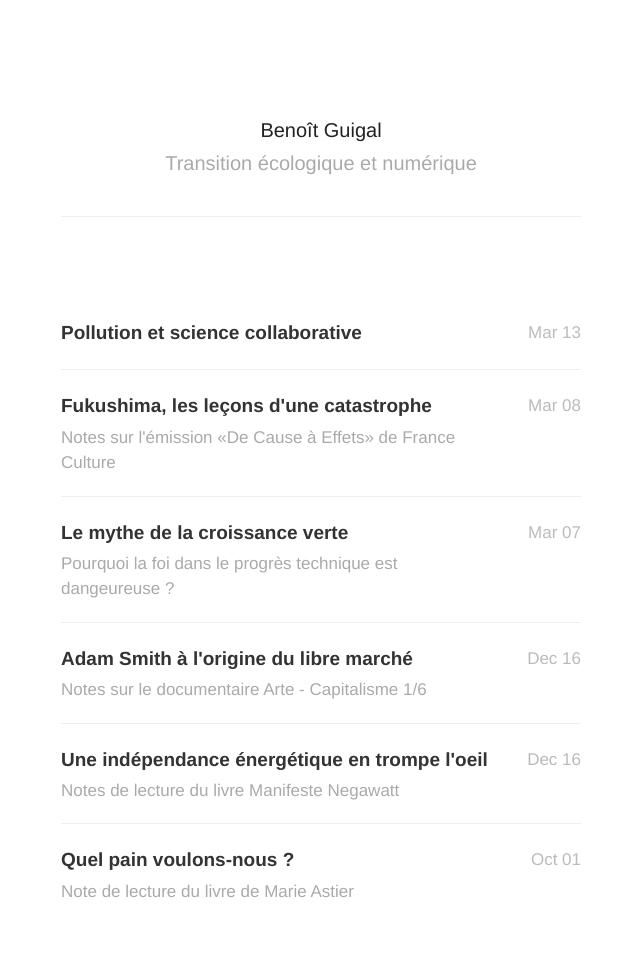
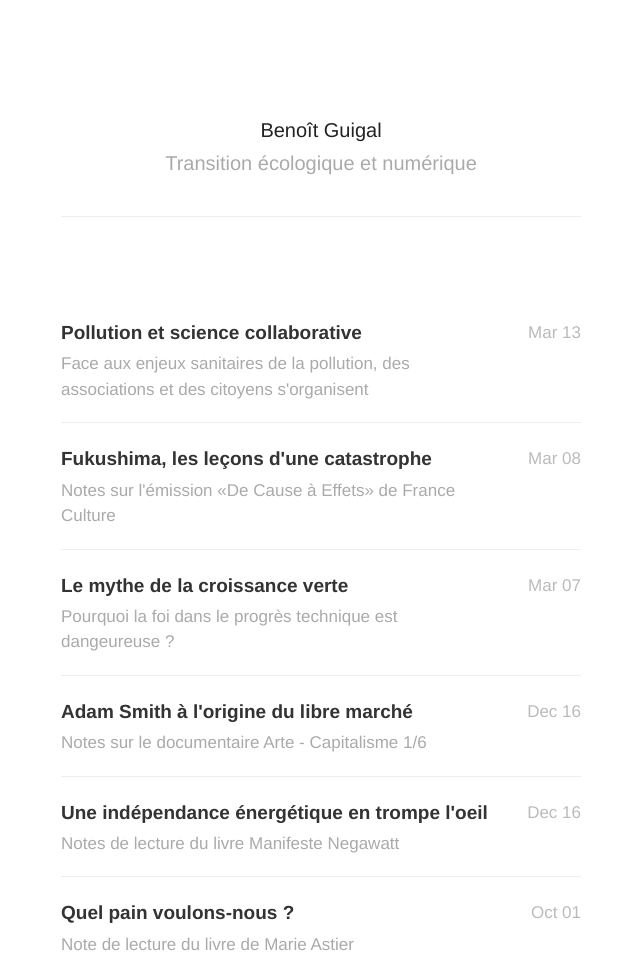
Before and after one commit to benoitguigal/blog, a Jekyll site: the page built from index.html, in a window 1280 px wide. Shown: the whole page, without its empty margins (319-959 px from the left). Built offline with Jekyll 4.4.1, drawn with Linux system fonts in a browser that asks for light colours; nearby versions of some CDN libraries; a script that is not in the unit is left out; the list of posts is cut into pages by our own code; before the commit the page ends 924 px from its top, so only the background shows below that.

Commit message:
update Pollution et mobilisation citoyenne

```diff
--- a/_posts/2019-03-14-mobilisation-citoyenne-pollution.md
+++ b/_posts/2019-03-14-mobilisation-citoyenne-pollution.md
@@ -1,6 +1,7 @@
 ---
 title: "Pollution et science collaborative"
 date: 2019-03-13 10:38:00
+description: "Face aux enjeux sanitaires de la pollution, des associations et des citoyens s'organisent"
 ---
 
 ### Les AASQA
@@ -35,12 +36,8 @@ On peut citer entre autres les projets suivants:
 
 Ils permettent de créer des cartes collaboratives de la qualité de l'air à partir de données récoltées par des stations de mesures DIY. Exemple avec le projet *Luftdaten* de l'Opendata lab de Stuttgart.
 
-<iframe id="Lufdaten"
-    title="Luftdaten"
-    width="100%"
-    height="500"
-    src="http://deutschland.maps.luftdaten.info/#5/46.514/11.316">
-</iframe>
+![station diy]({{site.url}}/assets/images/pollution/lufdaten.png)
+<figcaption style="text-align: center">Carte de la pollution en Europe</figcaption>
 
 <br/>
 
```
